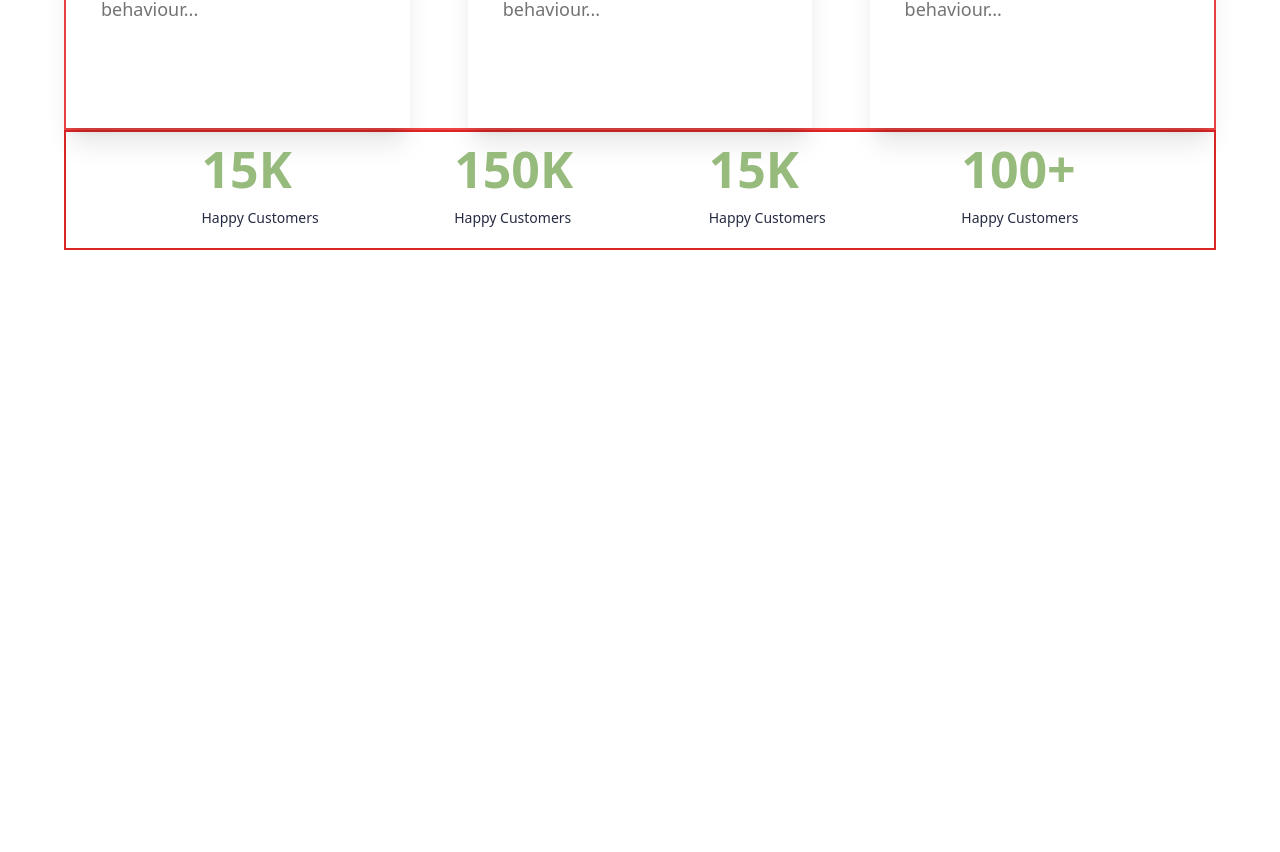
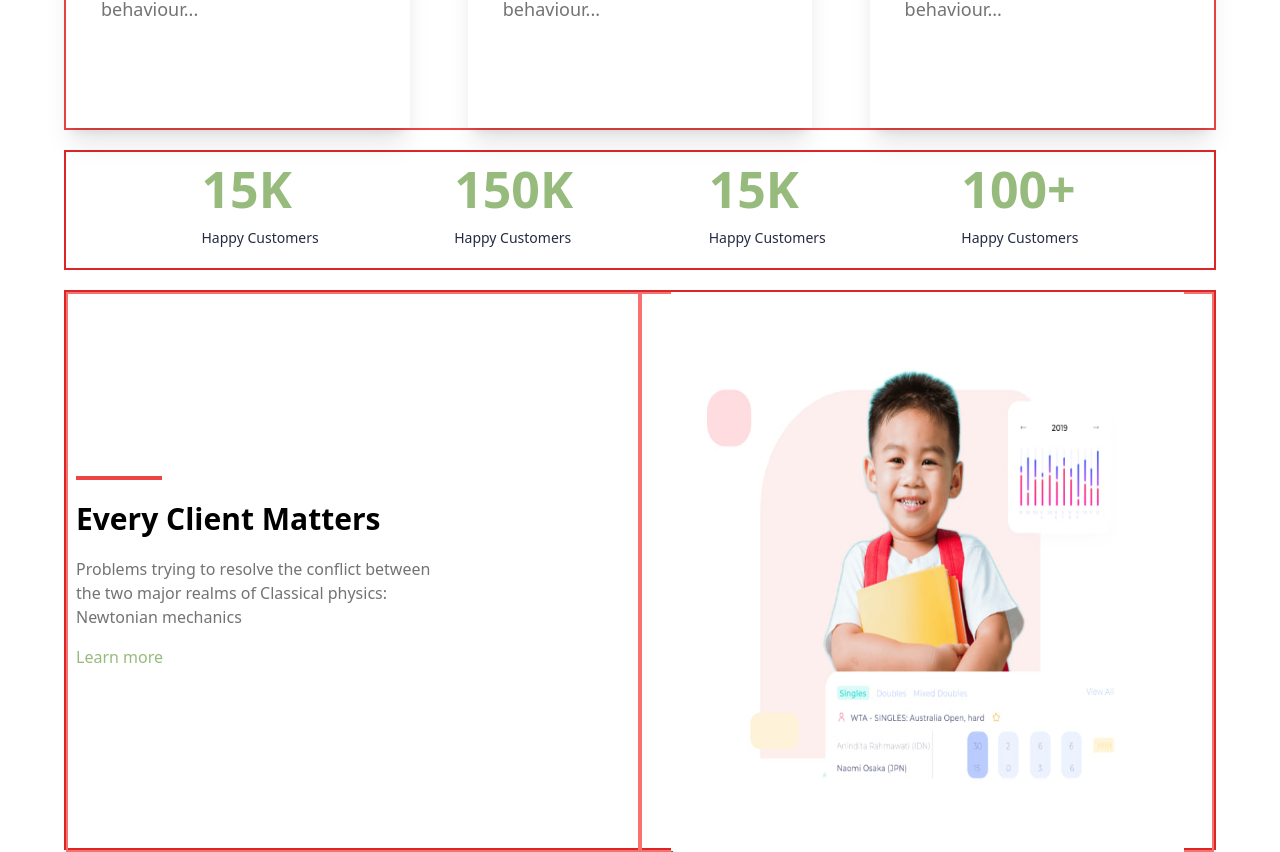
Before and after one commit to Mukhammadullo/Online_School, a React (Vite) app: page / in a window 1280 px wide. Shown: the part 1074-1926 px from the top of the page. Before the commit the page ends 1324 px from the top, so only its background shows below. Built offline with nearby package versions, Linux system fonts and the light colour scheme.

Commit message:
section4_fix

```diff
--- a/src/App.jsx
+++ b/src/App.jsx
@@ -53,7 +53,7 @@ function App() {
 
 
       {/* #section3 */}
-      <section className='w-[90%] h-[15vh] border-red-600 border-solid border-[2px] m-auto flex justify-evenly  '>
+      <section className='w-[90%] h-[15vh] border-red-600 border-solid border-[2px] m-auto flex justify-evenly mt-[20px]  '>
         <div>
           <h1 className='text-[50px] text-[#96BB7C] font-bold'>15K</h1>
           <p className='text-[#252B42] text-[14px] font-medium'>Happy Customers</p>
@@ -74,7 +74,21 @@ function App() {
       </section>
 
       {/* #section4 */}
-      <section></section>
+      <section className='w-[90%] h-[70vh] border-red-600 border-solid border-[2px] mt-[20px] m-auto sm:flex'>
+        {/* section4_left */}
+        <div className='w-[50%] h-[70vh] border-red-400 border-solid border-[2px] flex flex-col justify-center mobile:w-[100%] sm:w-[50%]'>
+          <p className='w-[15%] border-red-500 border-solid border-[2px] m-[8px]'></p>
+          <h1 className='text-[30px] font-bold m-[8px]'>Every Client Matters</h1>
+          <p className='text-[#737373] font-medium m-[8px]'>Problems trying to resolve the conflict between <br />
+            the two major realms of Classical physics: <br />
+            Newtonian mechanics </p>
+          <p className='text-[#96BB7C] font-medium m-[8px]'>Learn more</p>
+        </div>
+        {/* section4_right */}
+        <div className='w-[50%] h-[70vh] border-red-400 border-solid border-[2px] flex justify-center items-center mobile:w-[100%] sm:w-[50%]'>
+          <img className='w-[90%] h-[70vh]' src='src/assets/2.jpg' />
+        </div>
+      </section>
 
     </>
   )
```
Also changed, not shown: src/assets/2.jpg (added).
